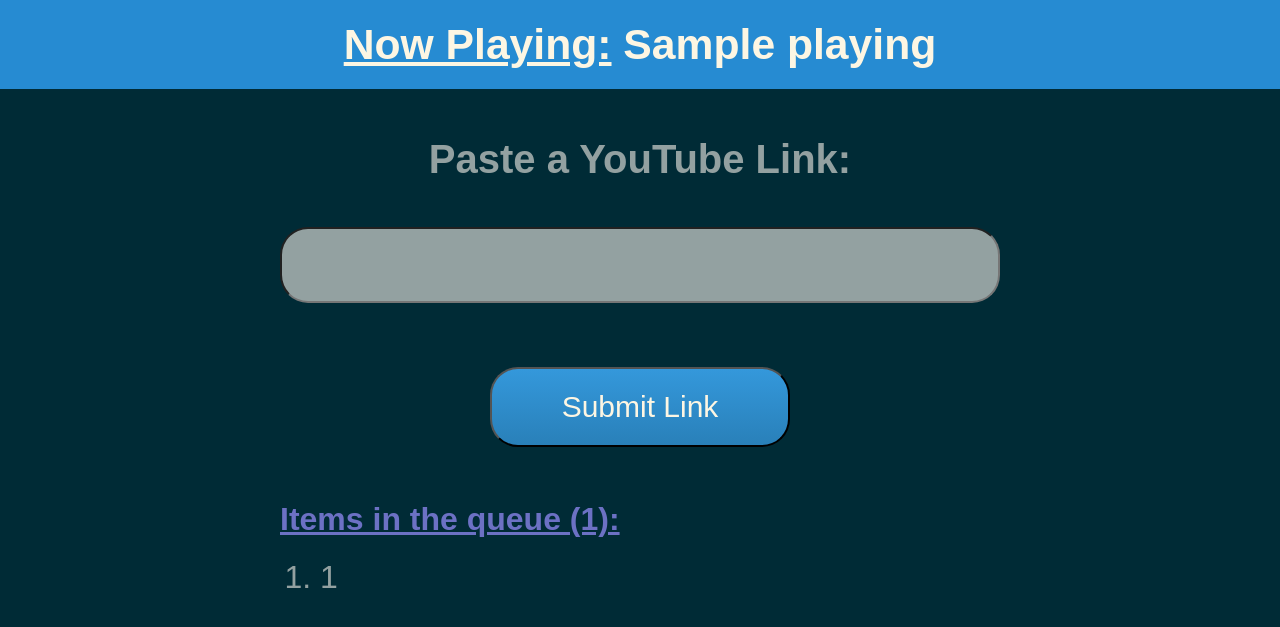
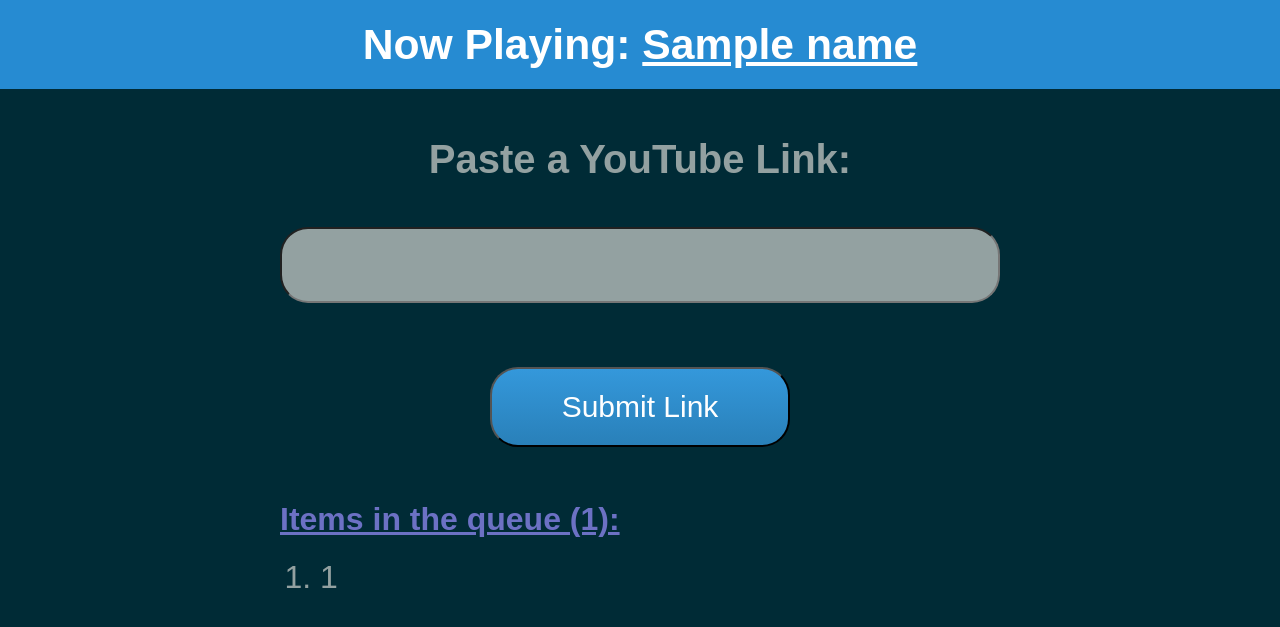
Before and after one commit to nguyenmq/yt_box, a Flask app: template frontend/templates/index.html in a window 1280 px wide. Shown: the top 627 px of the page. Run offline with Flask 2, Linux system fonts and the light colour scheme; the template is opened without the code that fills it: most values are stand-ins (such as "Sample title", 1, 10 or a date in 2020).

Commit message:
Add ajax call for "now playing"
The now playing title in the banner is now fetched over ajax and the
title of the video is a link to the youtube video.

To prevent multiple accidental submissions, the submit button is now
disabled after being pressed.

```diff
--- a/backend/yt_player.py
+++ b/backend/yt_player.py
@@ -23,7 +23,7 @@ class yt_player:
         self._jobcv = threading.Condition()
 
         # Now playing title
-        self._now_playing = ("None","00")
+        self._now_playing = ("None","0")
 
         # Log video submissions
         # self._log = open(file="submissions.txt", mode="a", buffering=1)
@@ -127,7 +127,7 @@ class yt_player:
         self._qlock.release()
 
         if video is None:
-            self._now_playing = ("None", 00)
+            self._now_playing = ("None", 0)
         else:
             self._now_playing = video
 
--- a/frontend/app.py
+++ b/frontend/app.py
@@ -12,23 +12,31 @@ application = Flask(__name__)
 def index():
     now_playing = ytc.get_now_playing()
     queue = ytc.get_queue()
-    return render_template('index.html', playing=now_playing[0], q_count=len(queue), queue=queue)
+    return render_template('index.html', name=now_playing[0], id=now_playing[1], q_count=len(queue), queue=queue)
 
 @application.route('/add', methods=['POST'])
 def add():
     if request.method == 'POST':
         new_queue = ytc.add_song(request.form['link'])
         return render_template('queue.html', queue=new_queue, q_count=len(new_queue))
-
-    return "Error"
+    else:
+        return "Error"
 
 @application.route('/queue', methods=['GET'])
 def queue():
     if request.method == 'GET':
         new_queue = ytc.get_queue()
         return render_template('queue.html', queue=new_queue, q_count=len(new_queue))
+    else:
+        return "Error"
 
-    return "Error"
+@application.route('/now_playing', methods=['GET'])
+def now_playing():
+    if request.method == 'GET':
+        now_playing = ytc.get_now_playing()
+        return render_template('now_playing.html', name=now_playing[0], id=now_playing[1] )
+    else:
+        return "Error"
 
 if __name__ == '__main__':
     application.run( debug=True, host="0.0.0.0" )
--- a/frontend/static/behavior.js
+++ b/frontend/static/behavior.js
@@ -4,23 +4,41 @@ $(document).ready(function(){
         e.preventDefault();
 
         $("#queue_title").append('<img src="/static/loading_spinner.gif" id="loading">');
+        $("#submit_btn").prop("disabled", true);
+        $("#submit_btn").text("Submitting");
 
         $.post("/add", $("input"), function(data, status) {
             $("#link").val("");
             $("#loading").remove()
             $("#queue_container").empty();
             $("#queue_container").append(data);
+            $("#submit_btn").prop("disabled", false);
+            $("#submit_btn").text("Submit Link");
         });
     });
 
+    // refreshes the now playing banner and queue
     function refresh_elements() {
         $.get("/queue", function(data, status){
             $("#queue_container").empty();
             $("#queue_container").append(data);
-            $("#queue_title").click(refresh_queue);
+            $("#queue_title").click(refresh_elements);
+            $("#queue_title").on("tap", refresh_elements);
+        });
+
+        $.get("/now_playing", function(data, status){
+            $("#np_song").empty();
+            $("#np_song").append(data);
+            $("#np").click(refresh_elements);
+            $("#np").on("tap", refresh_elements);
         });
     };
 
-    // click on the queue title to refresh list
+    // click on the queue title to refresh things
     $("#queue_title").click(refresh_elements);
+    $("#queue_title").on("tap", refresh_elements);
+
+    // click on the now playing label to refresh things
+    $("#np").click(refresh_elements);
+    $("#np").on("tap", refresh_elements);
 });
--- a/frontend/static/style.css
+++ b/frontend/static/style.css
@@ -29,7 +29,7 @@ body {
     -moz-border-radius: 28;
     border-radius: 28px;
     font-family: Arial;
-    color: #FDF6E3;
+    color: white;
     font-size: 30px;
     padding: 10px 20px 10px 20px;
     text-decoration: none;
@@ -52,11 +52,16 @@ input {
     font-size: 34pt;
     margin-top: 1em;
     background: #93A1A1;
-    color: #FDF6E3;
+    color: white;
     -webkit-border-radius: 28;
     -moz-border-radius: 28;
     border-radius: 28px;
     padding: 10px 20px 10px 20px;
+}
+
+#submit_btn:disabled {
+    /* background: #325975; */
+    background: #195B89;
 }
 
 #text_label {
@@ -94,21 +99,21 @@ h1 {
 }
 
 #np {
-    color: #FDF6E3;
+    color: white;
 }
 
 #banner_title {
     font-size: 32pt;
     padding: 20px;
     margin: 0px;
-    color: #FDF6E3;
+    color: white;
 }
 
 #banner {
     width: 100%;
     background: #268BD2;
     margin-bottom: 3em;
-    color: #FDF6E3;
+    color: white;
 }
 
 #queue_title {
@@ -126,5 +131,5 @@ h1 {
 }
 
 a {
-    color: #6C71C4;
+    color: white;
 }
--- a/frontend/templates/layout.html
+++ b/frontend/templates/layout.html
@@ -7,7 +7,16 @@
 
     <body>
         <div id="banner">
-            <h1 id="banner_title"><a id="np" href="/">Now Playing:</a> {{ playing|e }}</h1>
+            <h1 id="banner_title">
+                <span id="np">Now Playing:</span>
+                <span id="np_song">
+                    {% if id == 0 %}
+                        {{ name }}
+                    {% else %}
+                        <a href="https://www.youtube.com/watch?v={{ id }}" target="_blank">{{ name }}</a>
+                    {% endif %}
+                </span>
+            </h1>
         </div>
 
         <form id="link_form">
```
